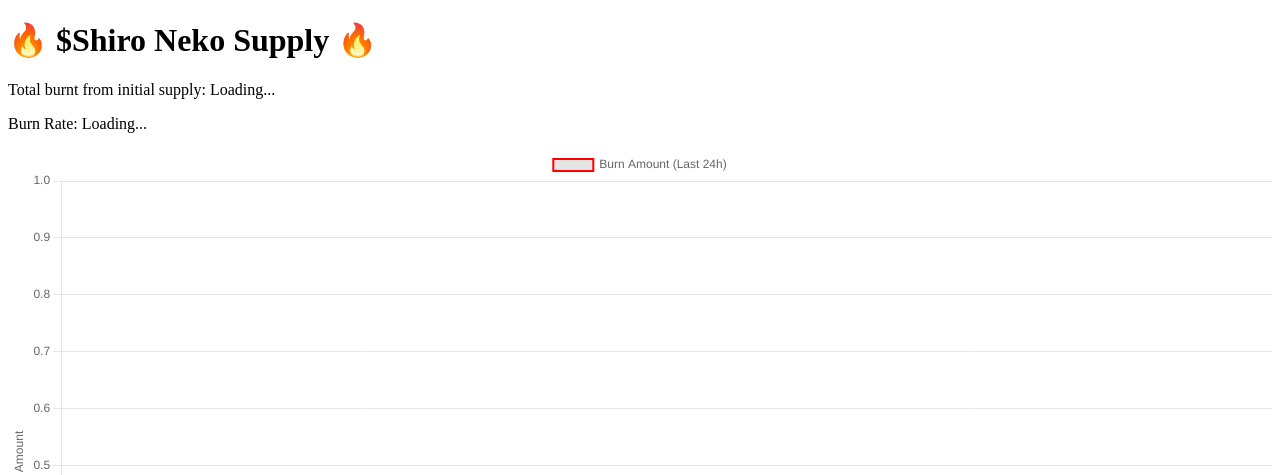
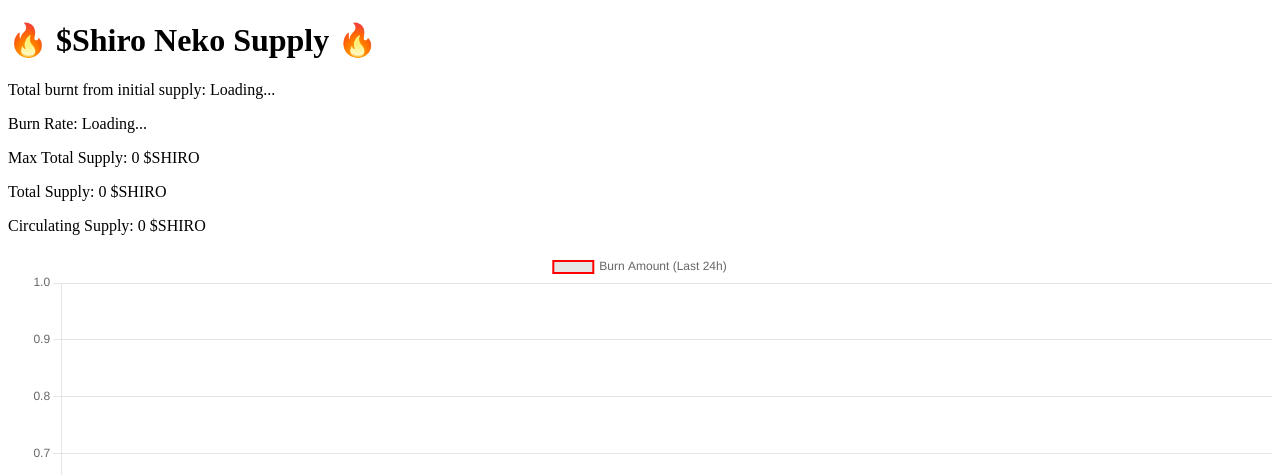
Before and after one commit to interigence/burn-tracker, a Flask app: page / in a window 1280 px wide. Shown: the top 475 px of the page. Run offline with Flask 3, Linux system fonts and the light colour scheme; data that the repository does not hold is empty.

Commit message:
Add files via upload

```diff
--- a/app.py
+++ b/app.py
@@ -67,6 +67,32 @@ def fetch_total_burned():
         print(f"❌ fetch_total_burned() 오류 발생: {e}")
         return 0  # API 호출 실패 시 0 반환
 
+def fetch_token_info():
+    """Etherscan API에서 토큰의 공급 정보 가져오기"""
+    try:
+        params = {
+            "module": "stats",
+            "action": "tokensupply",
+            "contractaddress": TOKEN_CONTRACT,
+            "apikey": ETHERSCAN_API_KEY
+        }
+
+        response = requests.get(API_URL, params=params)
+        data = response.json()
+
+        if "result" in data:
+            total_supply = int(data["result"]) / (10 ** 18)  # 소수점 변환
+            max_supply = 1000000000000  # 예시값: 실제 max supply 값으로 설정 필요
+            circulating_supply = total_supply - fetch_total_burned()  # Circulating supply 계산
+
+            return {"max_supply": max_supply, "total_supply": total_supply, "circulating_supply": circulating_supply}
+        else:
+            print("❌ Etherscan API 응답 오류:", data)
+            return {"max_supply": 0, "total_supply": 0, "circulating_supply": 0}  # 에러 발생 시 0 반환
+    except Exception as e:
+        print(f"❌ fetch_token_info() 오류 발생: {e}")
+        return {"max_supply": 0, "total_supply": 0, "circulating_supply": 0}
+
 def fetch_burn_rate():
     """24시간 동안의 Burn Rate 계산"""
     try:
@@ -127,6 +153,12 @@ def burned():
     total_burned = fetch_total_burned()
     return jsonify({"total_burned": total_burned})
 
+@app.route('/api/token-info', methods=["GET"])
+def token_info():
+    """Max Total Supply, Total Supply, Circulating Supply 반환"""
+    data = fetch_token_info()
+    return jsonify(data)
+
 @app.route('/api/burn-rate', methods=["GET"])
 def burn_rate():
     """24시간 Burn Rate 반환"""
--- a/templates/index.html
+++ b/templates/index.html
@@ -48,6 +48,20 @@
                 console.error("❌ Error fetching burn data:", error);
             }
         }
+        async function fetchTokenInfo() {
+            try {
+                //토큰 정보 가져오기
+                const responseToken = await fetch("/api/token-info");
+                const dataToken = await responseToken.json();
+                console.log("📊 Token Info:", dataToken); //디버깅용
+
+                document.getElementById("maxSupply").textContent = dataToken.max_supply.toLocaleString() + " $SHIRO";
+                document.getElementById("totalSupply").textContent = dataToken.total_supply.toLocaleString() + " $SHIRO";
+                document.getElementById("circulatingSupply").textContent = dataToken.circulating_supply.toLocaleString() + " $SHIRO";
+            } catch (error) {
+                console.error("❌ Error fetching token info:", error);
+            }
+        }
 
         function updateChart(burnAmount) {
             const maxDataPoints = 24; // 예: 24시간 데이터를 표시
@@ -69,6 +83,7 @@
 
         window.onload = function() {
             // 그래프 객체 생성
+
             var ctx = document.getElementById('burnRateChart').getContext('2d');
             burnChart = new Chart(ctx, {
                 type: 'line',
@@ -95,7 +110,8 @@
             });
 
             // 데이터 가져오기
-            fetchBurnData();
+            fetchBurnData();  // 소각 데이터
+            fetchTokenInfo(); // 토큰 정보
 
             // 광고 스크립트 로드를 3초 지연하여 실행
             setTimeout(function() {
@@ -109,6 +125,9 @@
     <h1>🔥 $Shiro Neko Supply 🔥</h1>
     <p>Total burnt from initial supply: <span id="burnedAmount">Loading...</span></p>
     <p>Burn Rate: <span id="burnRate">Loading...</span></p>
+    <p>Max Total Supply: <span id="maxSupply">Loading...</span></p>
+    <p>Total Supply: <span id="totalSupply">Loading...</span></p>
+    <p>Circulating Supply: <span id="circulatingSupply">Loading...</span></p>
     <p><span id="burnAmount24h"></span></p>
 
     <!-- Burn Rate 그래프 -->
```
